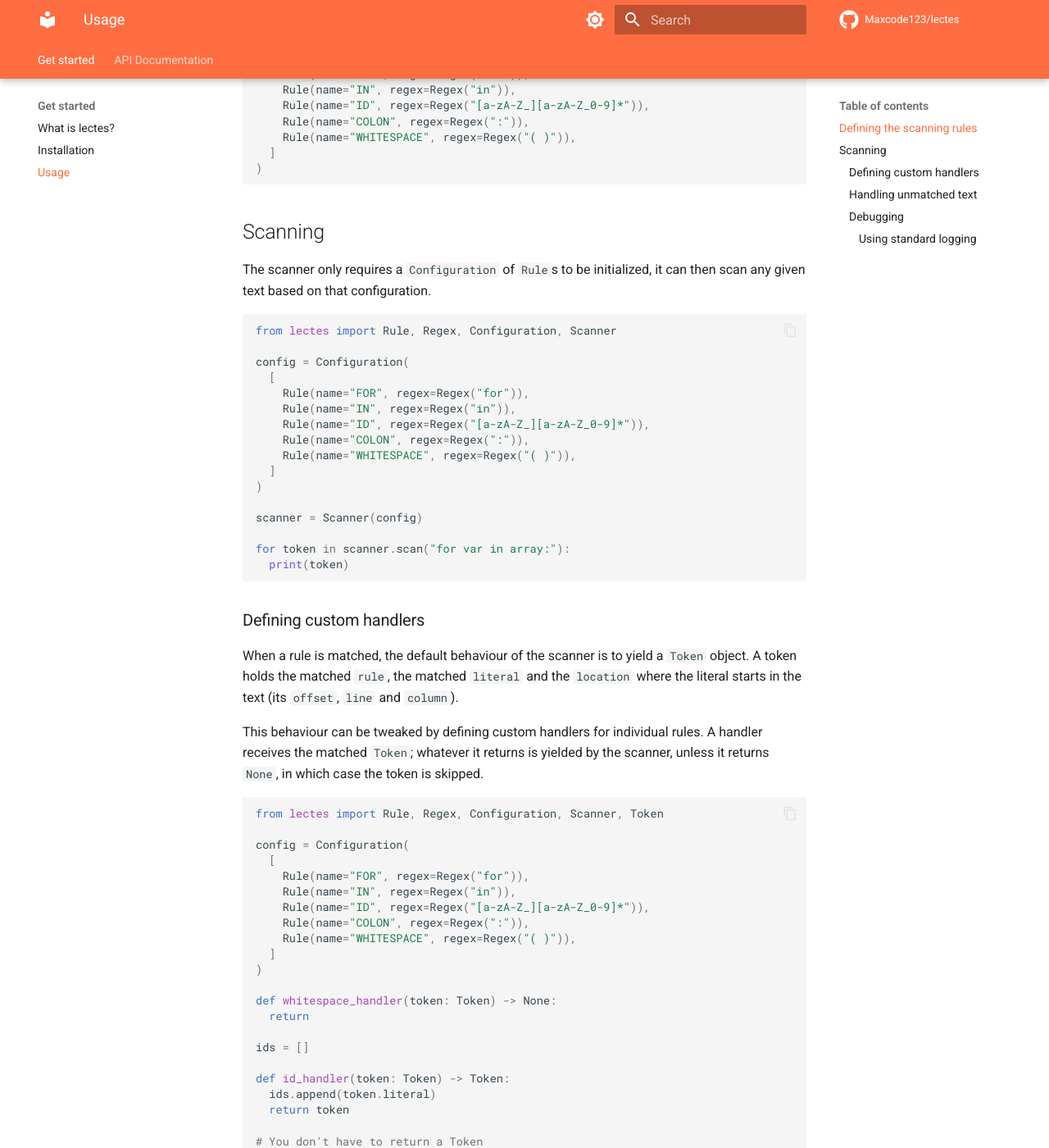
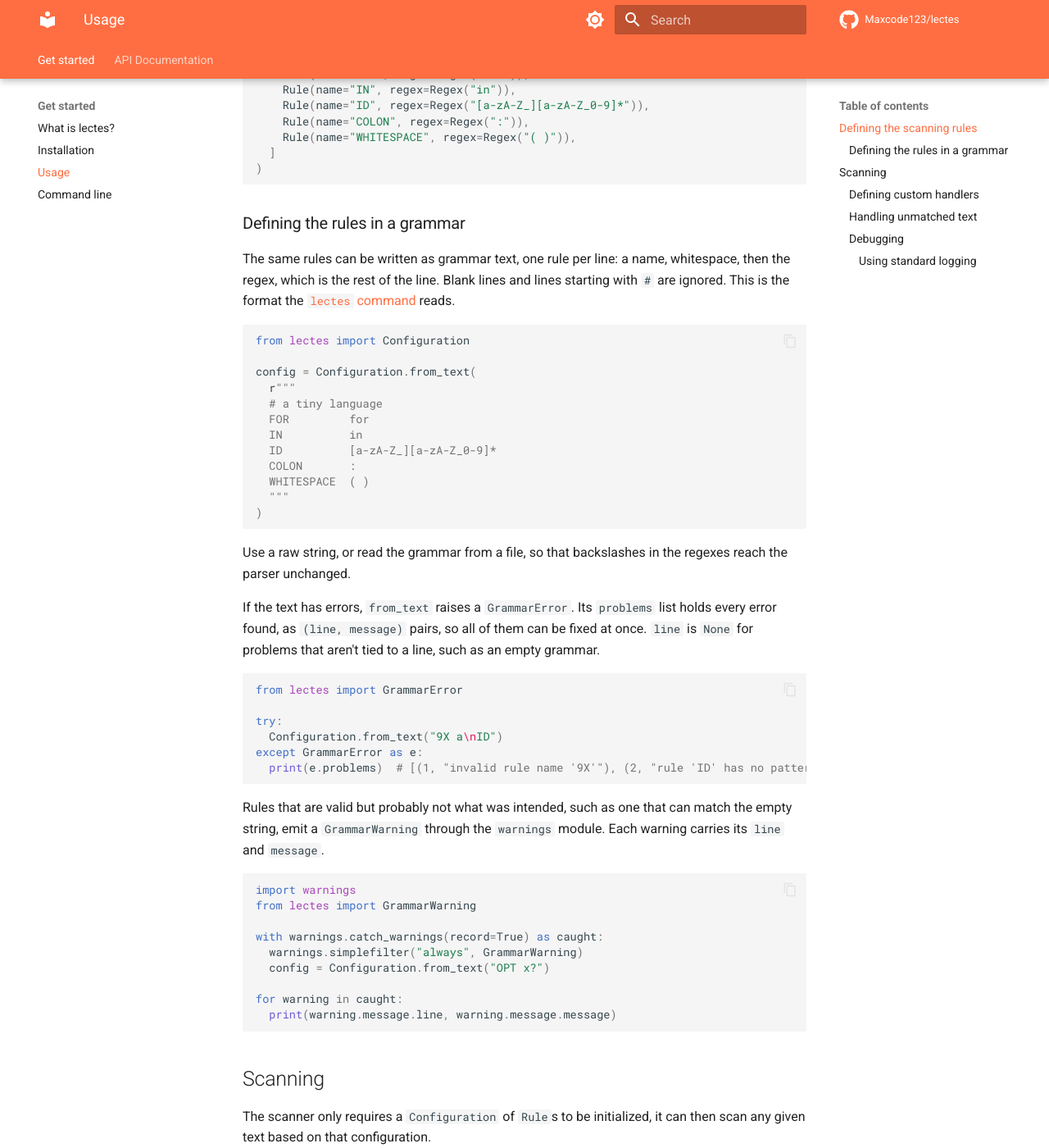
Before and after one commit to Maxcode123/lectes, an MkDocs documentation site: the page built from docs/usage.md, in a window 1280 px wide and 1400 px high, scrolled down 351 px. Shown: the whole window at 82% size. Built offline with MkDocs 1.6.1 and Material for MkDocs 9.7.7, drawn with Linux system fonts in a browser that asks for light colours; comment, search, counter and statistics services are not loaded.

Commit message:
Documents the lectes command and grammar files
Adds a command-line page and a config API page, explains how to install
the CLI with uv tool, pipx or uvx, covers Configuration.from_text in the
usage guide, and opens a 0.4.0 CHANGELOG section.

Co-Authored-By: Claude Opus 5.5 <noreply@anthropic.com>

````diff
--- a/docs/usage.md
+++ b/docs/usage.md
@@ -17,6 +17,61 @@ config = Configuration(
     Rule(name="WHITESPACE", regex=Regex("( )")),
   ]
 )
+```
+
+### Defining the rules in a grammar
+
+The same rules can be written as grammar text, one rule per line: a name,
+whitespace, then the regex, which is the rest of the line. Blank lines and
+lines starting with `#` are ignored. This is the format the
+[`lectes` command](cli.md) reads.
+
+```python
+from lectes import Configuration
+
+config = Configuration.from_text(
+  r"""
+  # a tiny language
+  FOR         for
+  IN          in
+  ID          [a-zA-Z_][a-zA-Z_0-9]*
+  COLON       :
+  WHITESPACE  ( )
+  """
+)
+```
+
+Use a raw string, or read the grammar from a file, so that backslashes in the
+regexes reach the parser unchanged.
+
+If the text has errors, `from_text` raises a `GrammarError`. Its `problems`
+list holds every error found, as `(line, message)` pairs, so all of them can be
+fixed at once. `line` is `None` for problems that aren't tied to a line, such as
+an empty grammar.
+
+```python
+from lectes import GrammarError
+
+try:
+  Configuration.from_text("9X a\nID")
+except GrammarError as e:
+  print(e.problems)  # [(1, "invalid rule name '9X'"), (2, "rule 'ID' has no pattern")]
+```
+
+Rules that are valid but probably not what was intended, such as one that can
+match the empty string, emit a `GrammarWarning` through the `warnings` module.
+Each warning carries its `line` and `message`.
+
+```python
+import warnings
+from lectes import GrammarWarning
+
+with warnings.catch_warnings(record=True) as caught:
+  warnings.simplefilter("always", GrammarWarning)
+  config = Configuration.from_text("OPT x?")
+
+for warning in caught:
+  print(warning.message.line, warning.message.message)
 ```
 
 ## Scanning
--- a/mkdocs.yml
+++ b/mkdocs.yml
@@ -7,8 +7,10 @@ nav:
     - What is lectes?: index.md
     - Installation: installation.md
     - Usage: usage.md
+    - Command line: cli.md
 
   - API Documentation:
+    - config: config.md
     - scanner: scanner.md
 
 theme:
````
Also changed, not shown: CHANGELOG.md (+17 -0 lines), README.md (+32 -0 lines), docs/cli.md (added, +121 -0 lines), docs/config.md (added, +3 -0 lines), docs/installation.md (+37 -1 lines).
